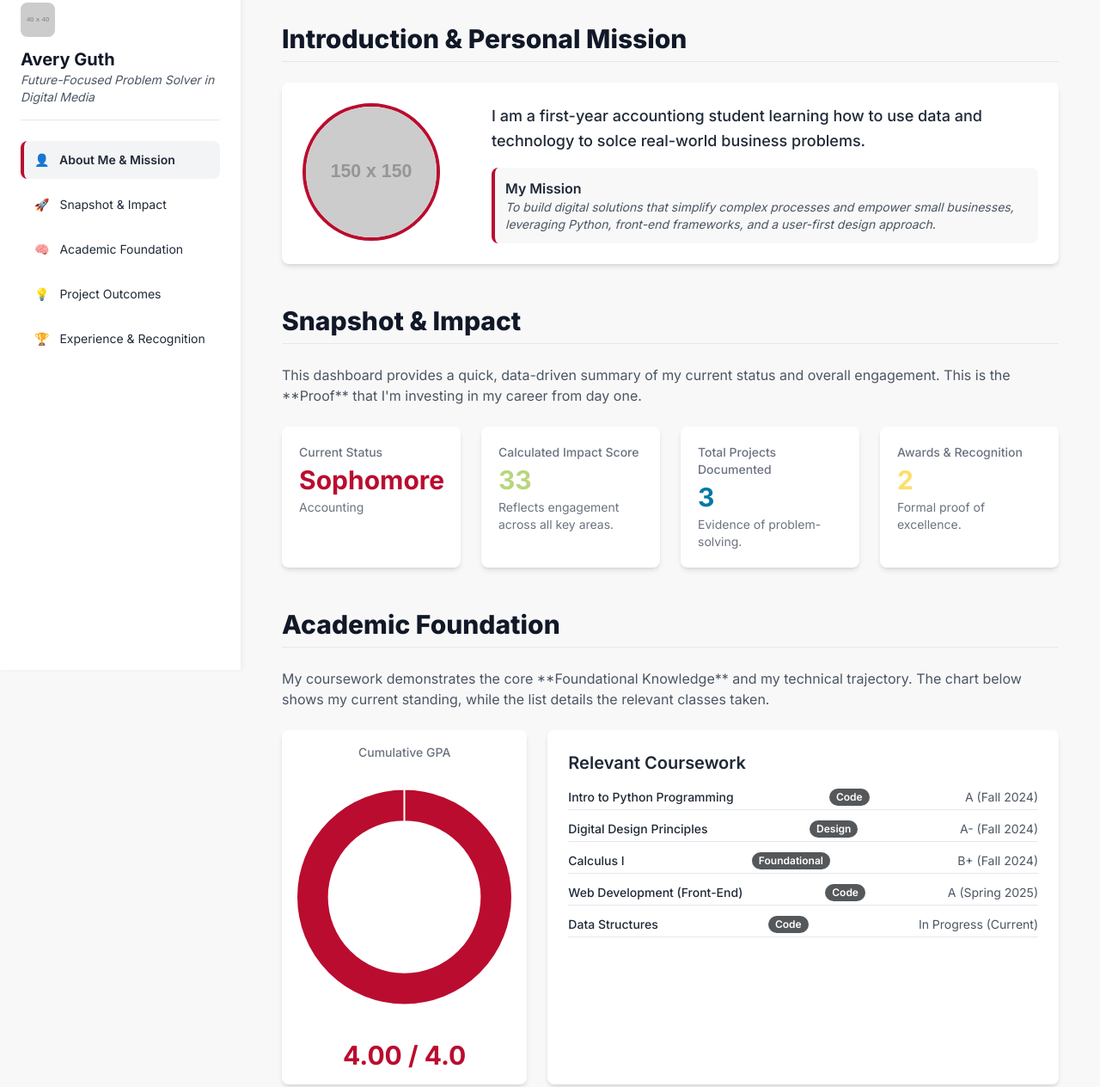
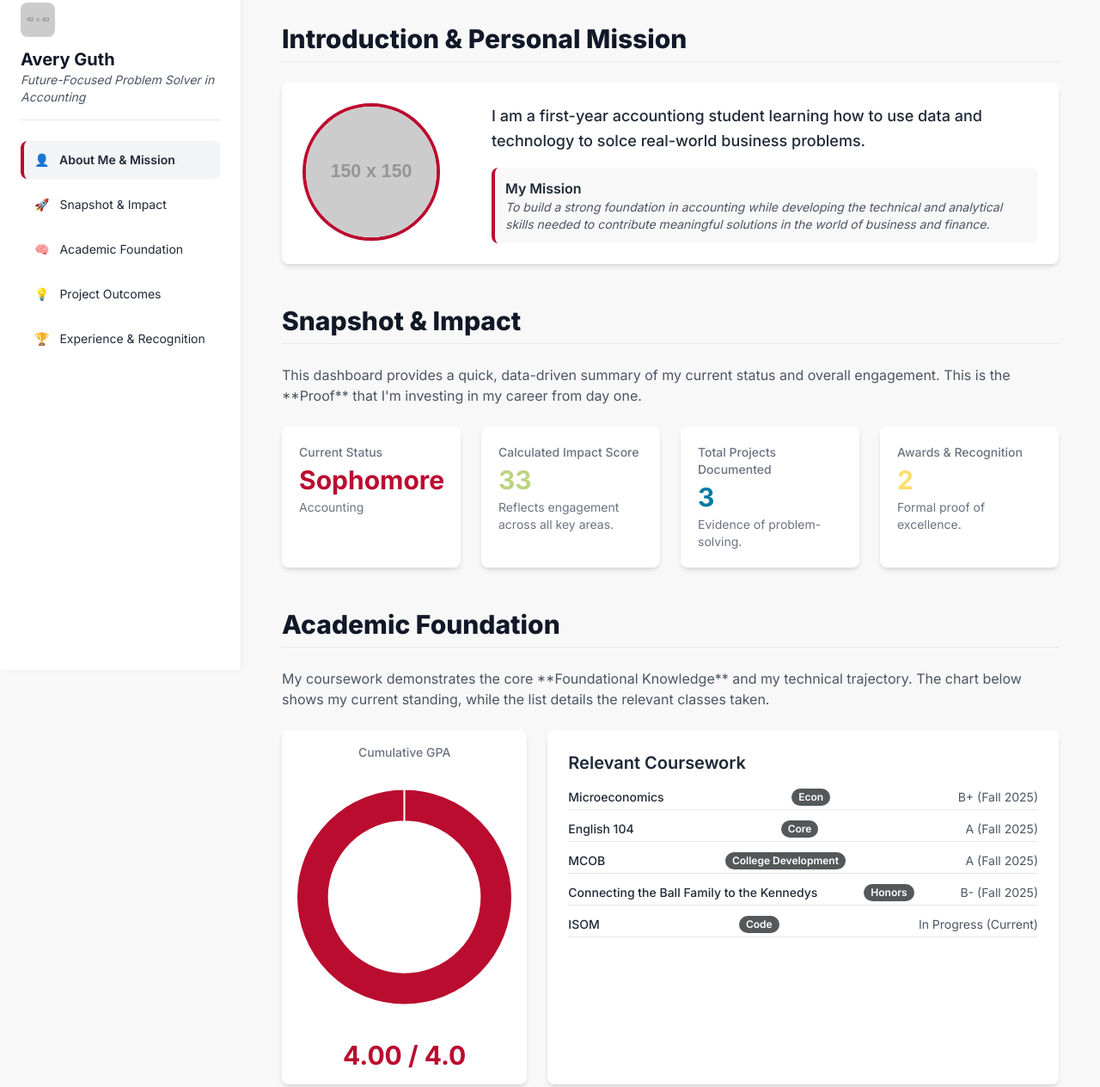
Before and after one commit to aqguth/PBL-Portfolio, a plain HTML site: page index.html in a window 1280 px wide. Shown: the part 21-1285 px from the top of the page at 86% size. Drawn offline with nearby package versions, Linux system fonts and the light colour scheme; placeholder pictures from the web are drawn by us.

Commit message:
Update index.html

```diff
--- a/index.html
+++ b/index.html
@@ -256,17 +256,17 @@ CONFIRMATION: NO SVG graphics used. NO Mermaid JS used. -->
         // 1.1 PROFILE & BRANDING VARIABLES (REQUIRED)
         const profileData = {
             studentName: "Avery Guth",
-            tagline: "Future-Focused Problem Solver in Digital Media",
+            tagline: "Future-Focused Problem Solver in Accounting",
             currentYear: "Sophomore", // Freshman, Sophomore, Junior, Senior
             major: "Accounting",
             gpa: 4.0,
-            impactScoreMultiplier: 10, // Adjusts how much projects/awards count towards total impact
+            impactScoreMultiplier: 0, // Adjusts how much projects/awards count towards total impact
 
             // --- INTRODUCTION & BRANDING FIELDS ---
             photoUrl: "https://placehold.co/150x150/BA0C2F/FFFFFF/png?text=AVERY+G", // Replace with a URL to a professional headshot
             logoUrl: "https://placehold.co/40x40/BA0C2F/FFFFFF.png?text=BSU", // URL for your school logo or personal brand icon
             personalBio: "I am a first-year accountiong student learning how to use data and technology to solce real-world business problems.",
-            missionStatement: "To build digital solutions that simplify complex processes and empower small businesses, leveraging Python, front-end frameworks, and a user-first design approach.",
+            missionStatement: "To build a strong foundation in accounting while developing the technical and analytical skills needed to contribute meaningful solutions in the world of business and finance.",
         };
 
         /*
@@ -279,11 +279,11 @@ CONFIRMATION: NO SVG graphics used. NO Mermaid JS used. -->
 
         // 1.2 ACADEMICS (REQUIRED: Add relevant classes)
         const academicData = [
-            { name: "Intro to Python Programming", grade: "A", semester: "Fall 2024", relevance: "Code" },
-            { name: "Digital Design Principles", grade: "A-", semester: "Fall 2024", relevance: "Design" },
-            { name: "Calculus I", grade: "B+", semester: "Fall 2024", relevance: "Foundational" },
-            { name: "Web Development (Front-End)", grade: "A", semester: "Spring 2025", relevance: "Code" },
-            { name: "Data Structures", grade: "In Progress", semester: "Current", relevance: "Code" },
+            { name: "Microeconomics", grade: "B+", semester: "Fall 2025", relevance: "Econ" },
+            { name: "English 104", grade: "A", semester: "Fall 2025", relevance: "Core" },
+            { name: "MCOB", grade: "A", semester: "Fall 2025", relevance: "College Development" },
+            { name: "Connecting the Ball Family to the Kennedys", grade: "B-", semester: "Fall 2025", relevance: "Honors" },
+            { name: "ISOM", grade: "In Progress", semester: "Current", relevance: "Code" },
         ];
 
         // 1.3 PROJECTS (REQUIRED: Follow C-S-R format)
```
